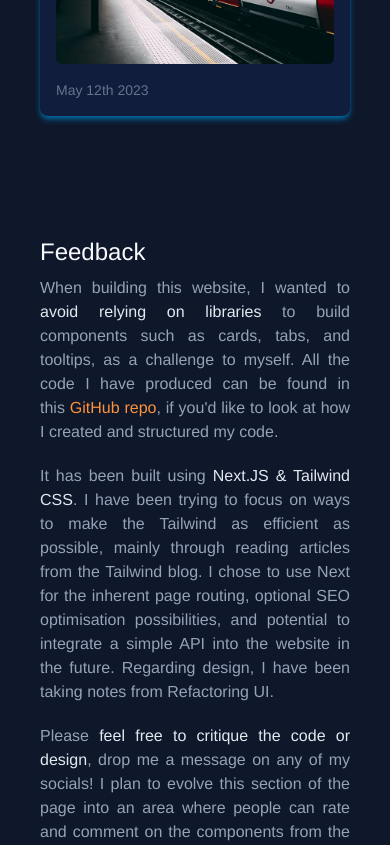
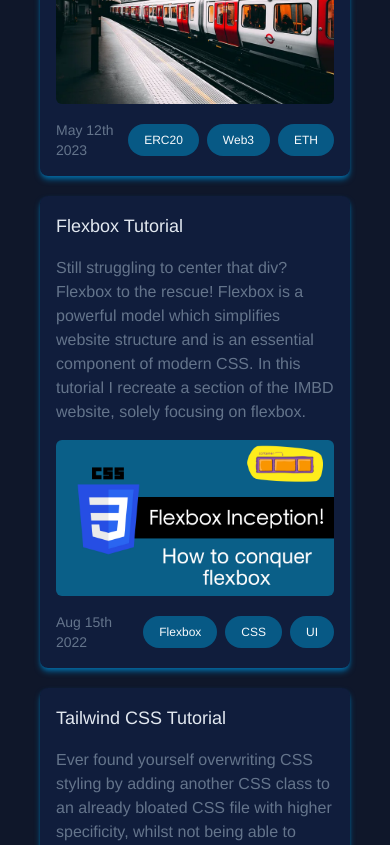
Before and after one commit to LMBroadhurst/CRYPTO_SUPERAPP, a Next.js app: page / in a window 390 px wide. Shown: the part 6040-6885 px from the top of the page. Built offline with nearby package versions, Linux system fonts and the light colour scheme.

Commit message:
YouTube preview

```diff
--- a/components/home/BlogPreview.tsx
+++ b/components/home/BlogPreview.tsx
@@ -1,5 +1,6 @@
 import React, { FC } from 'react';
 import { StaticImageData } from 'next/image';
+import Chip from '../global/Chip';
 
 type OwnProps = {
     url: string;
@@ -7,6 +8,7 @@ type OwnProps = {
     description: string;
     image: StaticImageData;
     date: string;
+    tags: string[];
 }
 
 const BlogPreview: FC<OwnProps> = ({
@@ -14,7 +16,8 @@ const BlogPreview: FC<OwnProps> = ({
     title,
     description,
     image,
-    date
+    date,
+    tags
 }) => {
 
   return (
@@ -35,13 +38,22 @@ const BlogPreview: FC<OwnProps> = ({
                 <p className='text-slate-500'>{description}</p>
 
                 <img
-                    src={image.src}
+                    src={image?.src}
                     alt=''
                     className='rounded-md'
                 />
 
-                {/* TODO: Add some chips in here? */}
-                <span className='text-sm text-slate-500'>{date}</span>
+                <section className='flex flex-row justify-between items-center'>
+                    <span className='text-sm text-slate-500'>{date}</span>
+                    <section className='flex flex-row justify-end gap-2'>
+                        {
+                            tags.map(tag =>
+                                <Chip bgColour='bg-sky-800'>
+                                    {tag}
+                                </Chip>)
+                        }
+                    </section>
+                </section>
             </section>
         </section>
     </a>
--- a/components/home/Content.tsx
+++ b/components/home/Content.tsx
@@ -5,6 +5,8 @@ import YoutubePreview from './YoutubePreview'
 import UNISWAPP1 from './assets/UNISWAP1.webp'
 import UNISWAPP2 from './assets/UNISWAPP2.webp';
 import ERC20 from './assets/ERC20.webp';
+import TAILWIND from './assets/Tailwind.jpg';
+import FLEXBOX from './assets/Flexbox.jpg'
 import { ContentObject } from '@/types/HomeTypes';
 
 const publishedContentPreview: ContentObject[] = [
@@ -14,7 +16,8 @@ const publishedContentPreview: ContentObject[] = [
     title: 'Uniswap V2: The Power of the AMM',
     description: 'Part 2 of an exploration into Uniswap, a powerhouse of DeFi. In this article I explore the Governance and liquidity aspects of the protocol.',
     date: 'May 26th 2023',
-    image: UNISWAPP2
+    image: UNISWAPP2,
+    tags: ['AMM', 'ETH', 'Web3']
   },
   {
     url: 'https://medium.com/block-magnates/uniswap-v2-the-power-of-the-amm-e565bd3f3ac1',
@@ -22,7 +25,8 @@ const publishedContentPreview: ContentObject[] = [
     title: 'Uniswap V2: The Power of the AMM',
     description: 'Part 1 of an exploration into Uniswap, specifically focusing on the mechanics of how AMMs/DEXs work. Great introduction into DeFi and the benefits of DeFi for anyone new to the space.',
     date: 'May 19th 2023',
-    image: UNISWAPP1
+    image: UNISWAPP1,
+    tags: ['AMM', 'ETH', 'Web3']
   },
   {
     url: 'https://medium.com/@lewis1broadhurst/erc20-what-why-5b300dff5aa6',
@@ -30,9 +34,28 @@ const publishedContentPreview: ContentObject[] = [
     title: 'ERC20: What & Why?',
     description: 'A dive into the history of ERC20 tokens, how they came into existence, what they acheive, and why they are an important standard in the crypto space.',
     date: 'May 12th 2023',
-    image: ERC20
+    image: ERC20,
+    tags: ['ERC20', 'Web3', 'ETH']
+  },
+  {
+    url: 'https://www.youtube.com/watch?v=ZZir6e-iG0g',
+    type: 'YOUTUBE',
+    title: 'Flexbox Tutorial',
+    description: 'Still struggling to center that div? Flexbox to the rescue! Flexbox is a powerful model which simplifies website structure and is an essential component of modern CSS. In this tutorial I recreate a section of the IMBD website, solely focusing on flexbox.',
+    date: 'Aug 15th 2022',
+    image: FLEXBOX,
+    tags: ['Flexbox', 'CSS', 'UI']
+  },
+  {
+    url: 'https://www.youtube.com/watch?v=_I9V0rIOP_8',
+    type: 'YOUTUBE',
+    title: 'Tailwind CSS Tutorial',
+    description: 'Ever found yourself overwriting CSS styling by adding another CSS class to an already bloated CSS file with higher specificity, whilst not being able to touch the old class in case of a website wide disaster? `!important` everything and hope for the best? Say hello to Tailwind, a utility first CSS framework, where you write CSS within your HTML/HTML equivalent file. In this 90min tutorial, I recreate a basic website from my bootcamp using HTML, Tailwind, and a little JS.',
+    date: 'Aug 5th 2022',
+    image: TAILWIND,
+    tags: ['Tailwind', 'CSS', 'UI']
   }
-]
+];
 
 const Content = () => {
 
@@ -42,10 +65,12 @@ const Content = () => {
       return (
         <YoutubePreview
           key={pc.date}
+          url={pc.url}
           title={pc.title}
           description={pc.description}
-          image={pc?.image}
+          image={pc.image}
           date={pc.date}
+          tags={pc.tags}
         />
       )
     }
@@ -56,8 +81,9 @@ const Content = () => {
         url={pc.url}
         title={pc.title}
         description={pc.description}
-        image={pc?.image}
+        image={pc.image}
         date={pc.date}
+        tags={pc.tags}
       />
     )
 
--- a/components/home/YoutubePreview.tsx
+++ b/components/home/YoutubePreview.tsx
@@ -1,22 +1,63 @@
 import { StaticImageData } from 'next/image';
 import React, { FC } from 'react'
+import Chip from '../global/Chip';
 
 type OwnProps = {
+  url: string;
   title: string;
   description: string;
   image: StaticImageData;
   date: string;
+  tags: string[];
 }
 
 const YoutubePreview: FC<OwnProps> = ({
+  url,
   title,
   description,
   image,
-  date
+  date,
+  tags
 }) => {
 
   return (
-    <div>YoutubePreview</div>
+    <a
+        className='self-stretch'
+        href={url}
+        target='_blank'
+    >
+        <section
+            className='
+                flex flex-row justify-between items-center gap-8 rounded-lg p-4 bg-blue-700
+                transition-all duration-500 bg-opacity-10 shadow-md shadow-sky-700
+                hover:cursor-pointer hover:shadow-sky-400 hover:bg-gray-900'
+        >
+            <section className='flex flex-col gap-4'>
+                <h3 className='text-lg sm:text-xl text-slate-200'>{title}</h3>
+
+                <p className='text-slate-500'>{description}</p>
+
+                <img
+                    src={image?.src}
+                    alt=''
+                    className='rounded-md'
+                />
+
+                <section className='flex flex-row justify-between items-center'>
+                  <span className='text-sm text-slate-500'>{date}</span>
+
+                  <section className='flex flex-row justify-end gap-2'>
+                    {
+                        tags.map(tag =>
+                            <Chip bgColour='bg-sky-800'>
+                                {tag}
+                            </Chip>)
+                    }
+                  </section>
+                </section>
+            </section>
+        </section>
+    </a>
   )
 }
 
--- a/types/HomeTypes.ts
+++ b/types/HomeTypes.ts
@@ -17,6 +17,7 @@ type ContentObject = {
     description: string;
     date: string;
     image: StaticImageData;
+    tags: string[];
 }
 
 export {
```
Also changed, not shown: components/home/assets/Flexbox.jpg (added), components/home/assets/Tailwind.jpg (added).
